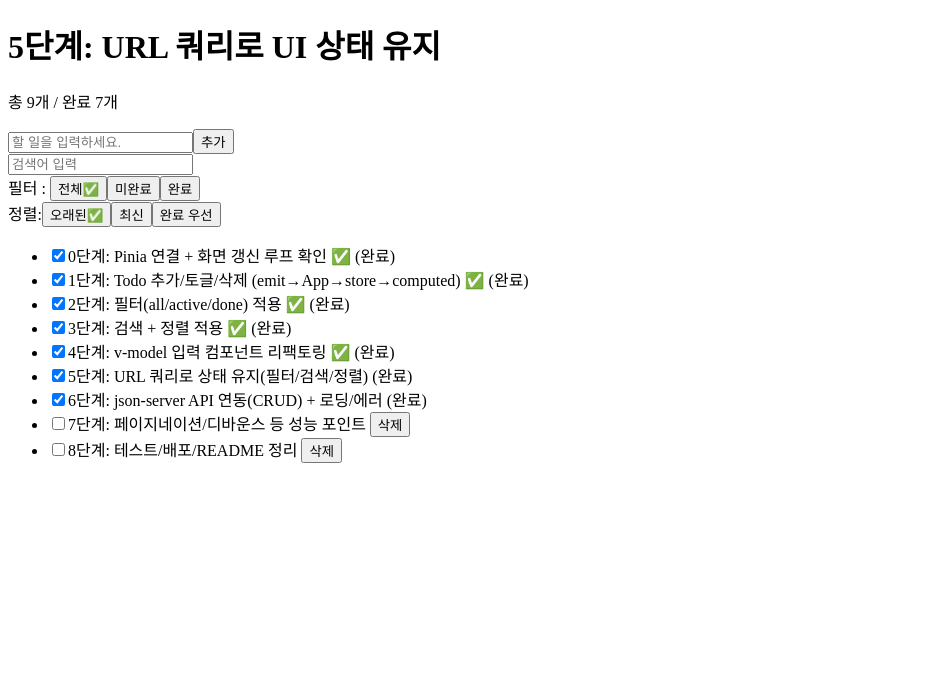
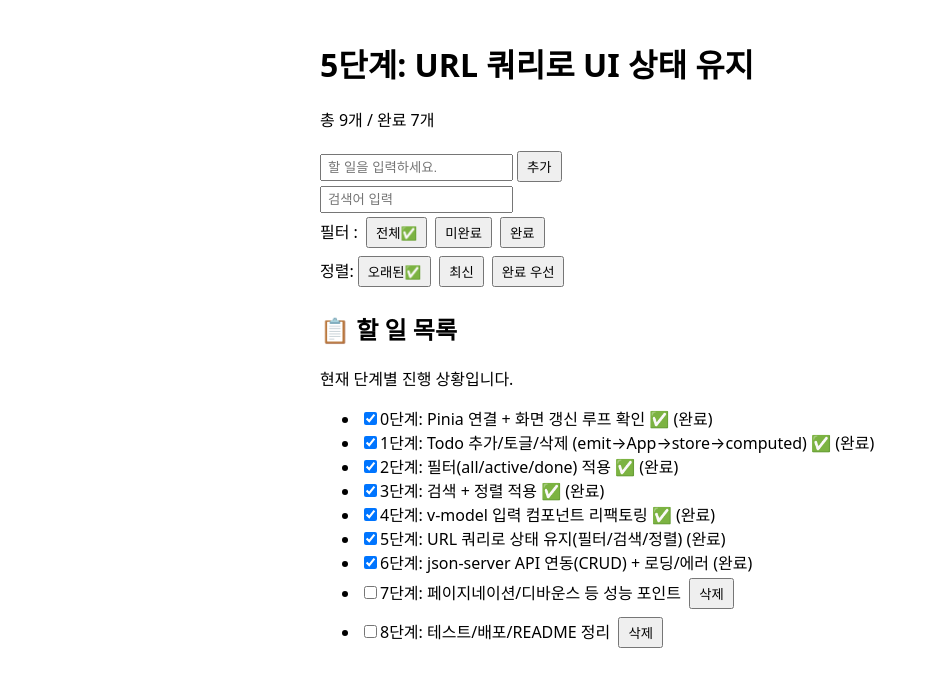
Before and after one commit to skantdlv9491-blip/vue3-pinia-mini-todo, a Vue app: page / in a window 1280 px wide. Shown: the top 686 px of the page, without its empty margins (0-929 px from the left). Built offline with nearby package versions, Linux system fonts and the light colour scheme; data requests are answered from the project's data file.

Commit message:
6단계 완료 v2

```diff
--- a/src/App.vue
+++ b/src/App.vue
@@ -128,6 +128,10 @@ const counterText = computed(() => {
 });
 
 const onAdd = (text: string) => {
+  if (!text) {
+    alert("할 일을 입력하세요.");
+    return;
+  }
   todoStore.addTodo(text);
 };
 const onToggle = (id: number) => {
@@ -150,3 +154,27 @@ const onRemove = (id: number) => {
     <TodoList :todos="todoView" @toggle="onToggle" @remove="onRemove" />
   </main>
 </template>
+
+<style>
+body {
+  font-family:
+    system-ui,
+    -apple-system,
+    sans-serif;
+}
+
+main {
+  max-width: 640px;
+  margin: 40px auto;
+}
+
+button {
+  margin: 4px;
+  padding: 4px 8px;
+  cursor: pointer;
+}
+
+input {
+  padding: 4px 6px;
+}
+</style>
--- a/src/components/TodoList.vue
+++ b/src/components/TodoList.vue
@@ -12,6 +12,8 @@ const emit = defineEmits<{
 </script>
 <template>
   <section>
+    <h2>📋 할 일 목록</h2>
+    <p>현재 단계별 진행 상황입니다.</p>
     <ul>
       <li v-for="todo in todos" :key="todo.id">
         <label>
```
Also changed, not shown: db.json (line endings or trailing spaces).
